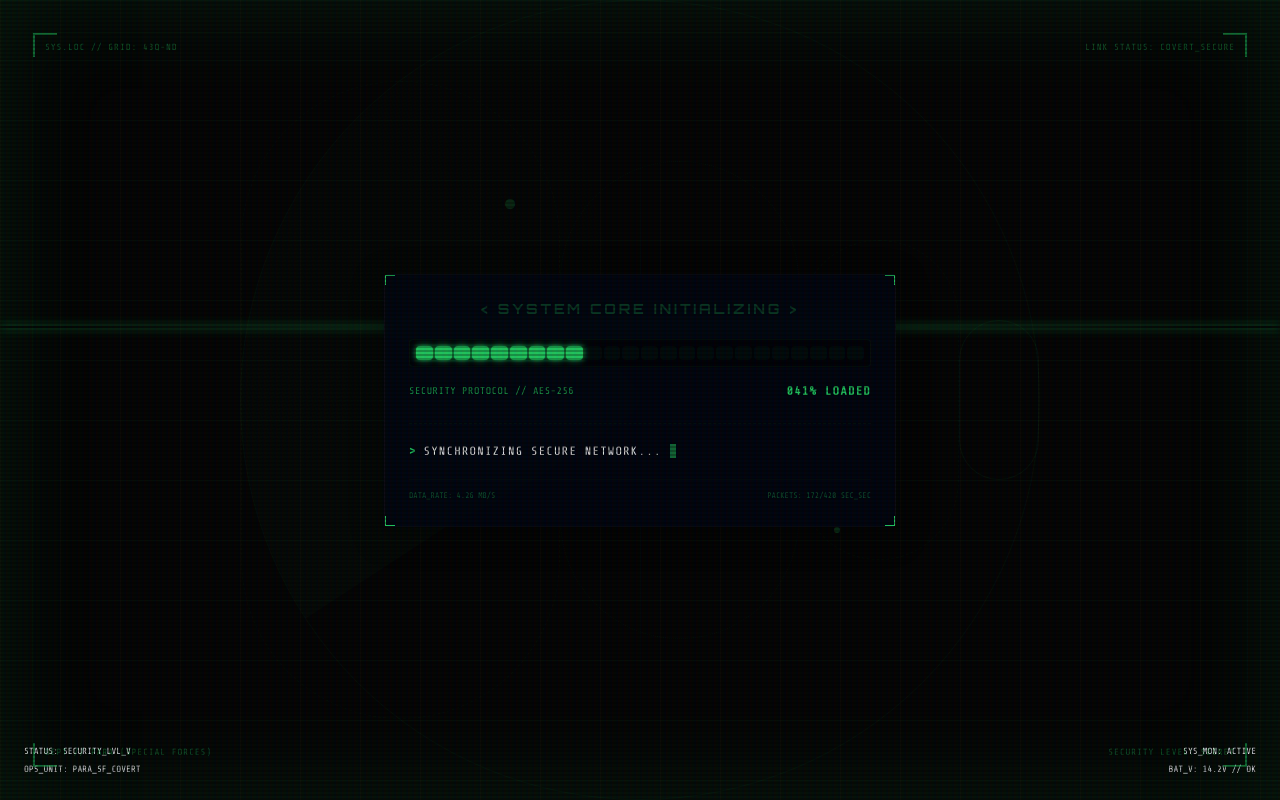
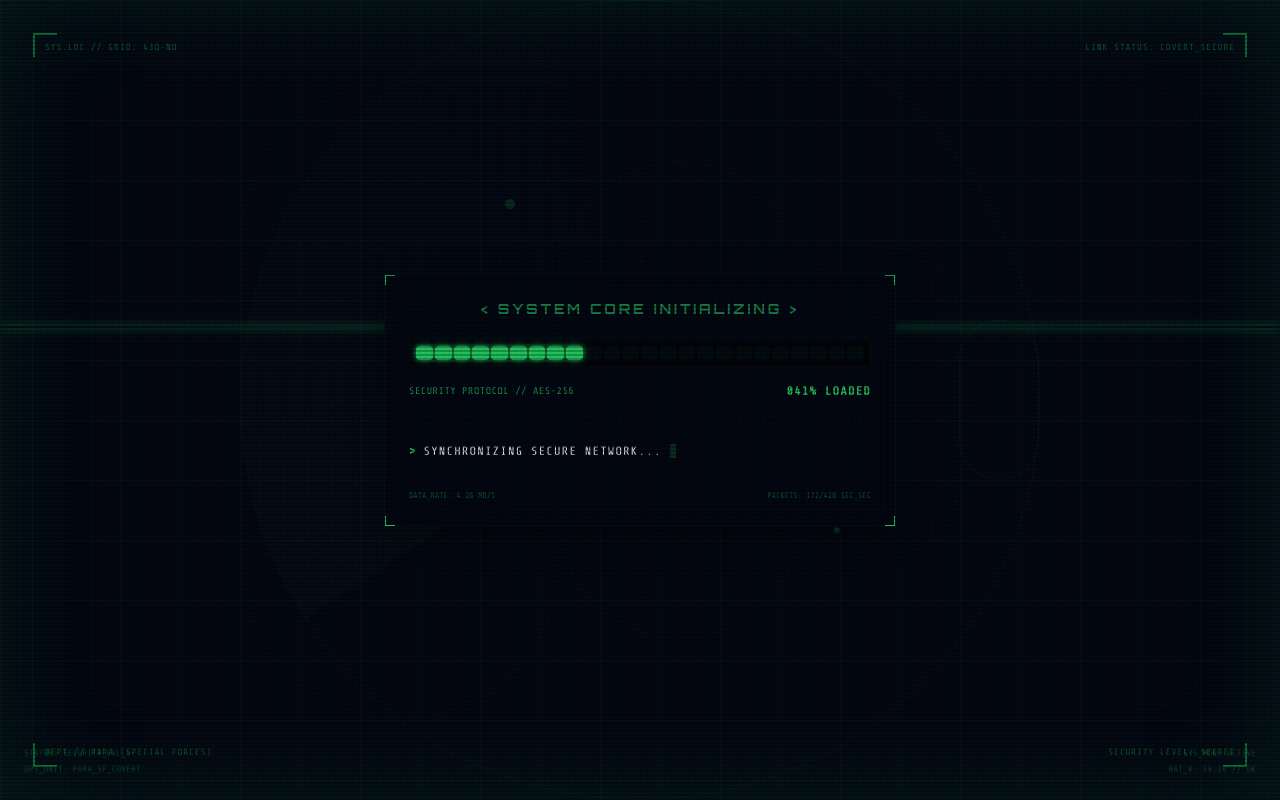
Before and after one commit to animeshtiwari018/Personal-Portfolio-New-, a Next.js app: page / in a window 1280 px wide. Built offline with nearby package versions, Linux system fonts and the light colour scheme.

Commit message:
feat: implement TacticalLoader component and associated TelemetryFeed for immersive site initialization sequence

```diff
--- a/components/TacticalLoader.jsx
+++ b/components/TacticalLoader.jsx
@@ -12,7 +12,7 @@ export default function TacticalLoader({ onFinished }) {
   // Scene 1: SIGNAL ACQUIRED...
   // Scene 2: Telemetry acquisition
   // Scene 3: Loading panel (MISSION INITIALIZING)
-  // Scene 4: IDENTITY VERIFIED / SPECIAL OPERATIONS READY
+  // Scene 4: IDENTITY VERIFIED / ACCESS GRANTED
   // Scene 5: Fade-out transition
   const [scene, setScene] = useState(0);
 
@@ -22,10 +22,10 @@ export default function TacticalLoader({ onFinished }) {
       setScene(1);
     }, 300);
 
-    // Scene 1 -> 2: Show Telemetry feed after 1200ms total
+    // Scene 1 -> 2: Show Telemetry feed after 1300ms total
     const timer2 = setTimeout(() => {
       setScene(2);
-    }, 1300);
+    }, 1400);
 
     return () => {
       clearTimeout(timer1);
@@ -43,7 +43,6 @@ export default function TacticalLoader({ onFinished }) {
 
   const handleVerificationComplete = () => {
     setScene(5);
-    // Let the fade-out finish before completing
     setTimeout(() => {
       onFinished && onFinished();
     }, 600);
@@ -54,7 +53,6 @@ export default function TacticalLoader({ onFinished }) {
     const prefersReduced = typeof window !== 'undefined' &&
       window.matchMedia('(prefers-reduced-motion: reduce)').matches;
     if (prefersReduced) {
-      // Instantly trigger finished callback to keep things accessible
       const instantTimer = setTimeout(() => {
         onFinished && onFinished();
       }, 100);
@@ -70,14 +68,14 @@ export default function TacticalLoader({ onFinished }) {
           initial={{ opacity: 1 }}
           exit={{ opacity: 0 }}
           transition={{ duration: 0.5, ease: 'easeInOut' }}
-          className="fixed inset-0 bg-[#050505] text-[#e5e7eb] z-[1000] flex flex-col items-center justify-center font-mono overflow-hidden select-none crt-flicker scanlines screen-glow"
+          className="fixed inset-0 bg-hud-bg text-neutral-200 z-[1000] flex flex-col items-center justify-center font-mono overflow-hidden select-none crt-flicker scanlines screen-glow transition-hud"
         >
-          {/* Tactical grid background environment, rendered for all scenes except Scene 0 */}
+          {/* Tactical grid background environment */}
           {scene > 0 && <TacticalGrid />}
 
           {/* Core content wrapper */}
           <div className="w-full px-6 z-20 flex flex-col items-center justify-center">
-            {/* Scene 1: SIGNAL ACQUIRED... */}
+            {/* Scene 1: SIGNAL ACQUIRED */}
             {scene === 1 && (
               <motion.div
                 initial={{ opacity: 0, scale: 0.95 }}
@@ -86,12 +84,12 @@ export default function TacticalLoader({ onFinished }) {
                 className="text-center"
               >
                 <div className="relative text-glitch py-4" data-text="SIGNAL ACQUIRED...">
-                  <h1 className="text-xl md:text-2xl font-bold font-display tracking-[0.3em] text-tactical-olive">
+                  <h1 className="text-xl md:text-2xl font-bold font-display tracking-[0.25em] text-hud-primary text-glow">
                     SIGNAL ACQUIRED...
                   </h1>
                 </div>
-                <div className="text-[10px] text-tactical-olive/50 mt-1 uppercase tracking-widest blink-tactical">
-                  Establishing classified link uplink
+                <div className="text-[10px] text-hud-primary/50 mt-1 uppercase tracking-widest blink-tactical">
+                  Establishing classified satellite uplink
                 </div>
               </motion.div>
             )}
@@ -138,13 +136,13 @@ export default function TacticalLoader({ onFinished }) {
 
           {/* Small operational watermark details in corner background */}
           {scene > 0 && (
-            <div className="absolute bottom-6 left-6 font-mono text-[9px] text-tactical-olive/30 flex flex-col space-y-1">
+            <div className="absolute bottom-6 left-6 font-mono text-[9px] text-hud-primary/30 flex flex-col space-y-0.5 transition-hud">
               <span>STATUS: SECURITY_LVL_V</span>
               <span>OPS_UNIT: PARA_SF_COVERT</span>
             </div>
           )}
           {scene > 0 && (
-            <div className="absolute bottom-6 right-6 font-mono text-[9px] text-tactical-olive/30 flex flex-col space-y-1 text-right">
+            <div className="absolute bottom-6 right-6 font-mono text-[9px] text-hud-primary/30 flex flex-col space-y-0.5 text-right transition-hud">
               <span>SYS_MON: ACTIVE</span>
               <span>BAT_V: 14.2V // OK</span>
             </div>
```
